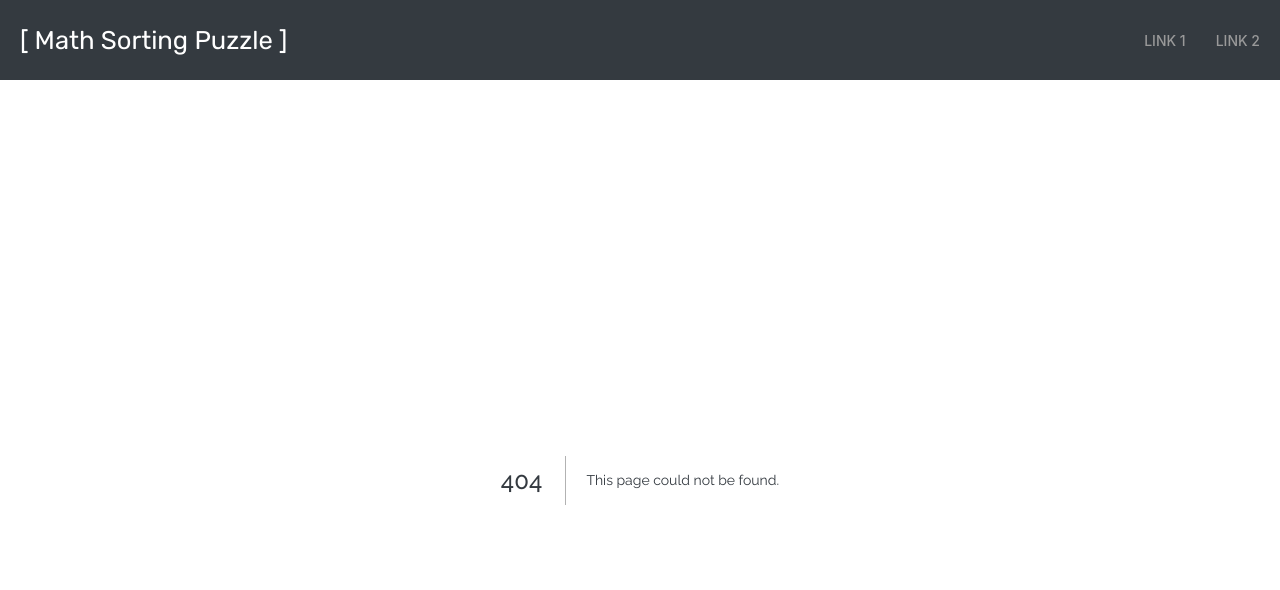
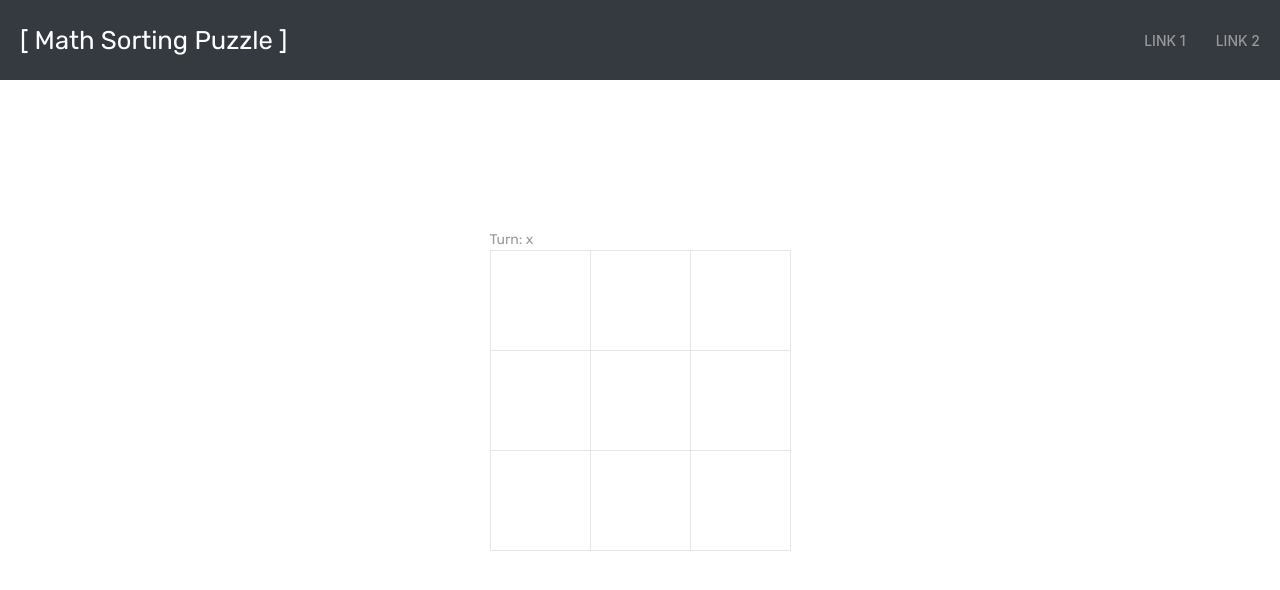
Before and after one commit to Brlaney/next-math-puzzle, a Next.js app: page /tic-tac-toe in a window 1280 px wide. Before the commit this address had no page. Shown: the top 590 px of the page. Built offline with nearby package versions, Linux system fonts and the light colour scheme.

Commit message:
Tic Tac Toe is working

```diff
--- /dev/null
+++ b/src/pages/tic-tac-toe/index.tsx
@@ -0,0 +1,114 @@
+import React, { useState, useEffect } from 'react';
+import { motion } from 'framer-motion';
+import styles from '@/styles/pages/TicTacToe.module.scss';
+// import UIkit from 'uikit';
+
+const TicTacToe = () => {
+  const colors = ['#D62839', '#6D57EA'];
+  const [turn, setTurn] = useState('x');
+  const [cells, setCells] = useState(Array(9).fill(''));
+  const [winner, setWinner] = useState();
+
+  const gameVariants = {
+    opened: { translateY: -10, scale: 1.15 },
+    closed: { translateY: 50, scale: 1.0 }
+  };
+
+  const checkForWinner = (squares) => {
+    let combos = {
+      across: [ [0, 1, 2], [3, 4, 5], [6, 7, 8] ],
+      down: [ [0, 3, 6], [1, 4, 7], [2, 5, 8] ],
+      diagonal: [ [0, 4, 8], [2, 4, 6] ]
+    };
+
+    for (let combo in combos) {
+      combos[combo].forEach((pattern) => {
+        if (
+          squares[pattern[0]] === '' ||
+          squares[pattern[1]] === '' ||
+          squares[pattern[2]] === ''
+        ) {
+          // Do nothing
+        } else if (
+          squares[pattern[0]] === squares[pattern[1]] &&
+          squares[pattern[1]] === squares[pattern[2]]
+        ) {
+          setWinner(squares[pattern[0]]);
+        }
+      });
+    }
+  };
+
+  const handleClick = (num) => {
+    if (cells[num] !== '') {
+      alert('You must select an empty cell.');
+      return;
+    }
+
+    let squares = [...cells];
+
+    if (turn === 'x') {
+      squares[num] = 'x';
+      setTurn('o');
+    } else {
+      squares[num] = 'o';
+      setTurn('x');
+    }
+
+    checkForWinner(squares);
+    setCells(squares);
+  };
+
+  const handleRestart = () => {
+    setWinner(null);
+    setCells(Array(9).fill(''));
+  };
+
+  const Cell = ({ num }) => {
+    return (
+      <td onClick={() => handleClick(num)}>
+        {cells[num]}
+      </td>
+    );
+  };
+
+  return (
+    <motion.div className={styles.container}>
+      <motion.div className={styles.grid}>
+        {winner && (
+          <>
+            <h2 className='uk-text-lead'>{winner} is the winner!</h2>
+            <button
+              className='uk-button uk-button-primary'
+              onClick={() => handleRestart()}
+            >
+              Play again
+            </button>
+          </>
+        )}
+        <table className='uk-table'>
+          <caption>Turn: {turn}</caption>
+          <tbody>
+            <tr>
+              <Cell num={0} />
+              <Cell num={1} />
+              <Cell num={2} />
+            </tr>
+            <tr>
+              <Cell num={3} />
+              <Cell num={4} />
+              <Cell num={5} />
+            </tr>
+            <tr>
+              <Cell num={6} />
+              <Cell num={7} />
+              <Cell num={8} />
+            </tr>
+          </tbody>
+        </table>
+      </motion.div>
+    </motion.div>
+  )
+};
+
+export default TicTacToe;
--- a/src/scss/pages/TicTacToe.module.scss
+++ b/src/scss/pages/TicTacToe.module.scss
@@ -13,15 +13,10 @@
     display: flex;
     align-items: center;
     justify-content: center;
-    .vial {
-      height: 320px;
-      .box {
-        height: 62px;
-        width: 62px;
-        border-radius: 3px;
-        margin: 3px 18px;
-        box-shadow: inset 2px 6px 4px rgba(92, 88, 88, 0.18);
-      }
+    table td {
+      border: 1px solid $border-color;
+      width: 100px;
+      height: 100px;
     }
   }
 }
```
Also changed, not shown: src/pages/TicTacToe.tsx (deleted, +0 -22 lines).
